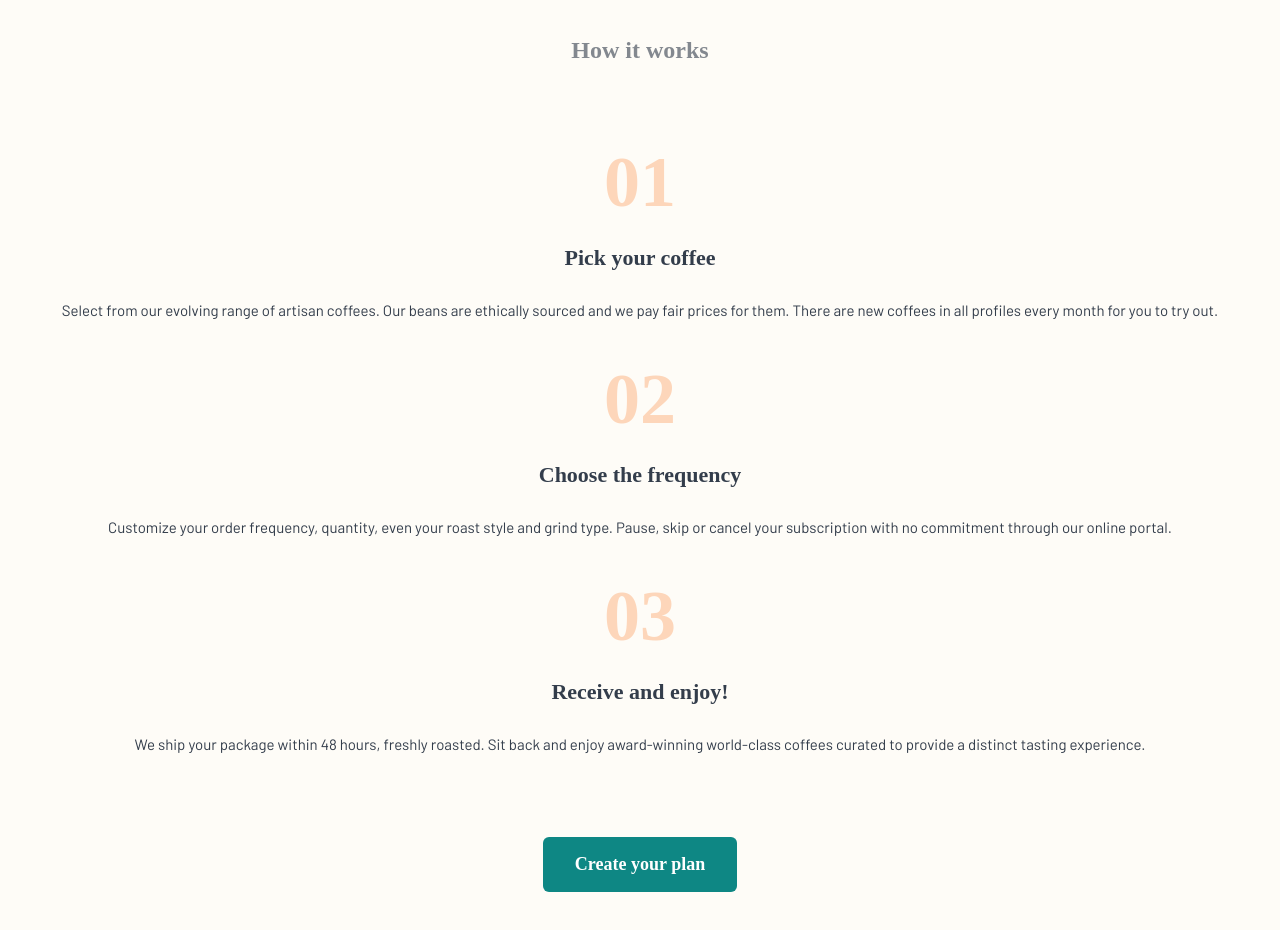
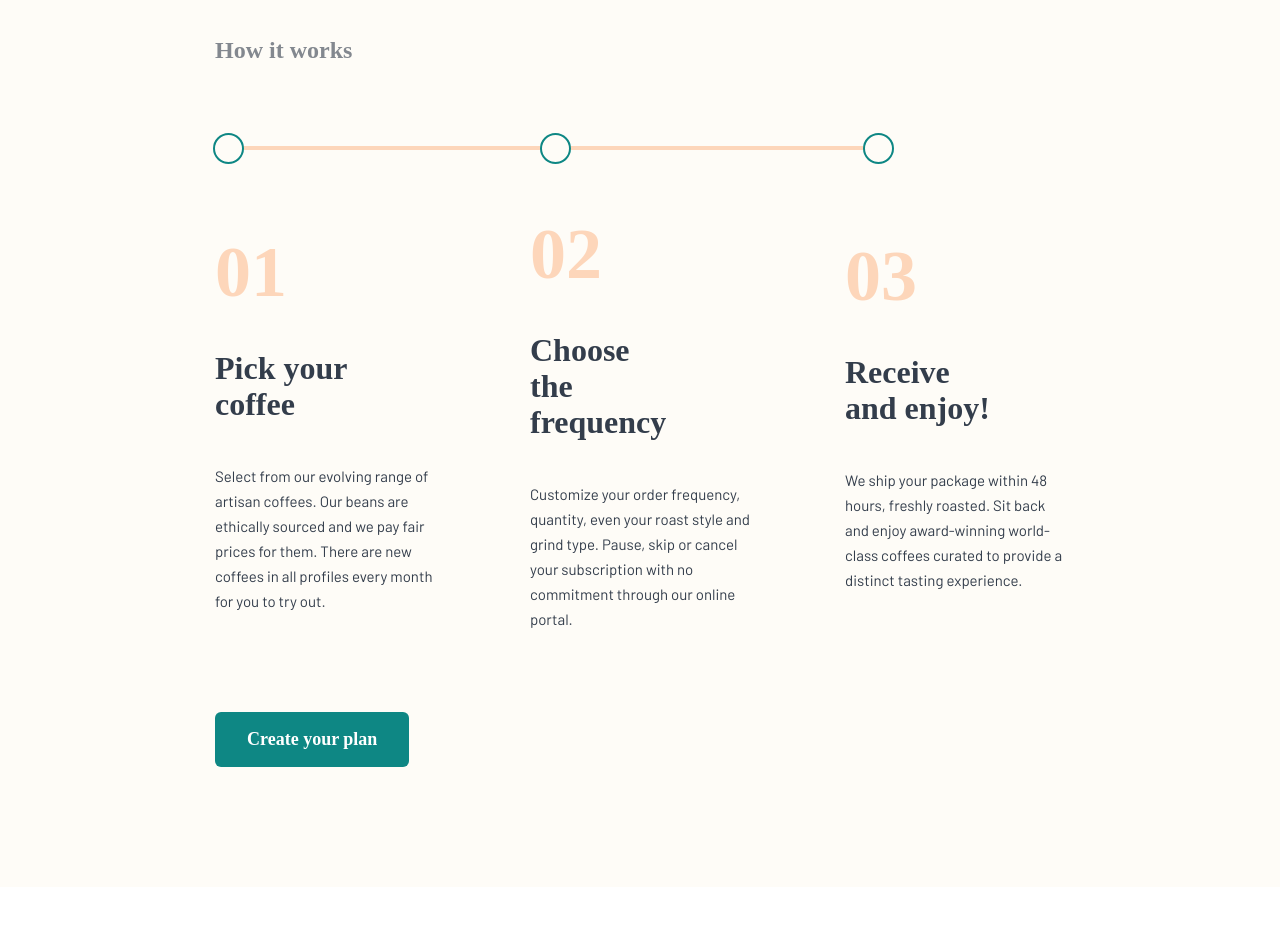
Before and after one commit to caarlosdamian/coffeeroasters-subscription-site, a React (Vite) app: page / in a window 1280 px wide. Shown: the part 2380-3310 px from the top of the page. After the commit the page ends 3267 px from the top, so only its background shows below. Built offline with nearby package versions, Linux system fonts and the light colour scheme; a web font is replaced by a local one.

Commit message:
feat(components): added steps component

```diff
--- /dev/null
+++ b/src/components/steps/Steps.scss
@@ -0,0 +1,112 @@
+@use '../../tokens/index.scss' as tokens;
+
+.steps {
+  display: flex;
+  flex-direction: column;
+
+  @include tokens.for-size(tablet-portrait-up) {
+    gap: 48px;
+  }
+  @include tokens.for-size(desktop-up) {
+    gap: 68px;
+  }
+  &__line {
+    display: none;
+    @include tokens.for-size(tablet-portrait-up) {
+      display: block;
+      width: 497px;
+      border: 2px solid #fdd6ba;
+      position: relative;
+    }
+    @include tokens.for-size(desktop-up) {
+      width: 650px;
+    }
+    .dot {
+      height: 31px;
+      width: 31px;
+      border-radius: 50%;
+      border: 2px solid #0e8784;
+      position: absolute;
+      background: #fefcf7;
+    }
+    #dot1 {
+      left: -4px;
+      top: -15px;
+    }
+    #dot2 {
+      left: 50%;
+      top: -15px;
+    }
+    #dot3 {
+      left: 100%;
+      top: -15px;
+    }
+  }
+  &__grid {
+    display: flex;
+    align-items: center;
+    flex-direction: column;
+    gap: tokens.$spacing-56;
+    @include tokens.for-size(tablet-portrait-up) {
+      flex-direction: row;
+    }
+    @include tokens.for-size(desktop-up) {
+      gap: tokens.$spacing-95;
+    }
+
+    .step__container {
+      display: flex;
+      align-items: center;
+      flex-direction: column;
+      gap: tokens.$spacing-24;
+      @include tokens.for-size(tablet-portrait-up) {
+        min-height: 371px;
+        align-items: flex-start;
+        gap: tokens.$spacing-42;
+        // justify-content: flex-start;
+      }
+      &--number {
+        text-align: center;
+        color: tokens.$pale-orange;
+        @include tokens.font(
+          tokens.$font-size-72,
+          tokens.$font-weight-900,
+          tokens.$line-height-72,
+          tokens.$font-family-fraunces-9
+        );
+      }
+      &--title {
+        text-align: center;
+        color: tokens.$dark-grey-blue;
+        @include tokens.font(
+          tokens.$font-size-28,
+          tokens.$font-weight-900,
+          tokens.$line-height-32,
+          tokens.$font-family-fraunces-9
+        );
+        @include tokens.for-size(tablet-portrait-up) {
+          text-align: start;
+          max-width: 150px;
+        }
+        @include tokens.for-size(desktop-up) {
+          font-size: tokens.$font-size-32;
+          line-height: tokens.$line-height-36;
+        }
+      }
+      &--desc {
+        text-align: center;
+        color: tokens.$dark-grey-blue;
+        @include tokens.font(
+          tokens.$font-size-15,
+          tokens.$font-weight-400,
+          tokens.$line-height-25,
+          tokens.$font-family-barlow
+        );
+        @include tokens.for-size(tablet-portrait-up) {
+          text-align: start;
+          max-width: 220px;
+        }
+      }
+    }
+  }
+}
--- /dev/null
+++ b/src/components/steps/Steps.tsx
@@ -0,0 +1,28 @@
+import React from 'react';
+import { worksSteps } from '../../utils/data';
+import { Fade } from 'react-awesome-reveal';
+import { StepsWorks } from '../../utils/types';
+import './Steps.scss'
+
+export const Steps = () => {
+  return (
+    <div className="steps">
+      <div className="steps__line">
+        <div className="dot" id="dot1"></div>
+        <div className="dot" id="dot2"></div>
+        <div className="dot" id="dot3"></div>
+      </div>
+      <div className="steps__grid">
+        {worksSteps.map((step: StepsWorks) => (
+          <Fade triggerOnce key={step.id}>
+            <div className="step__container">
+              <span className="step__container--number">{step.id}</span>
+              <span className="step__container--title">{step.title}</span>
+              <span className="step__container--desc">{step.desc}</span>
+            </div>
+          </Fade>
+        ))}
+      </div>
+    </div>
+  );
+};
--- a/src/pages/home/Home.scss
+++ b/src/pages/home/Home.scss
@@ -162,7 +162,7 @@
         right: 0;
         margin: auto;
         top: -48px;
-        width: 580px;
+        width: 660px;
         height: 196px;
       }
 
@@ -347,7 +347,8 @@
             width: 573px;
             height: 180px;
             flex-direction: row;
-            padding: tokens.$padding-spaicing-42 tokens.$padding-spaicing-48 tokens.$padding-spaicing-42 70px;
+            padding: tokens.$padding-spaicing-42 tokens.$padding-spaicing-48
+              tokens.$padding-spaicing-42 70px;
           }
           @include tokens.for-size(desktop-up) {
             width: 350px;
@@ -425,7 +426,18 @@
     gap: 80px;
     margin-bottom: 120px;
 
+    @include tokens.for-size(tablet-portrait-up) {
+      padding: 0 tokens.$padding-spaicing-40;
+      align-items: flex-start;
+    }
+    @include tokens.for-size(desktop-up) {
+      padding: 0 tokens.$padding-spaicing-164;
+    }
+
     &__title {
+      @include tokens.for-size(tablet-portrait-up) {
+        align-self: flex-start;
+      }
       .title {
         text-align: center;
         color: #83888f;
@@ -435,53 +447,13 @@
           tokens.$line-height-32,
           tokens.$font-family-fraunces-9
         );
-      }
-    }
-    &__line {
-      display: none;
-    }
-    &__grid {
-      display: flex;
-      align-items: center;
-      flex-direction: column;
-      gap: tokens.$spacing-56;
-
-      .step__container {
-        display: flex;
-        align-items: center;
-        flex-direction: column;
-        gap: tokens.$spacing-24;
-        &--number {
-          text-align: center;
-          color: tokens.$pale-orange;
-          @include tokens.font(
-            tokens.$font-size-72,
-            tokens.$font-weight-900,
-            tokens.$line-height-72,
-            tokens.$font-family-fraunces-9
-          );
-        }
-        &--title {
-          text-align: center;
-          color: tokens.$dark-grey-blue;
-          @include tokens.font(
-            tokens.$font-size-28,
-            tokens.$font-weight-900,
-            tokens.$line-height-32,
-            tokens.$font-family-fraunces-9
-          );
-        }
-        &--desc {
-          text-align: center;
-          color: tokens.$dark-grey-blue;
-          @include tokens.font(
-            tokens.$font-size-15,
-            tokens.$font-weight-400,
-            tokens.$line-height-25,
-            tokens.$font-family-barlow
-          );
+        @include tokens.for-size(tablet-portrait-up) {
+          text-align: start;
         }
       }
     }
+    //
+
+    //
   }
 }
--- a/src/pages/home/Home.tsx
+++ b/src/pages/home/Home.tsx
@@ -4,6 +4,8 @@ import { Button } from '../../components/button/Button';
 import { featureInfo, homeCoffes, worksSteps } from '../../utils/data';
 import { HomeCoffes, StepsWorks } from '../../utils/types';
 import './Home.scss';
+import { Link } from 'react-router-dom';
+import { Steps } from '../../components/steps/Steps';
 
 export const Home = () => {
   return (
@@ -67,19 +69,10 @@ export const Home = () => {
         <div className="works__title">
           <span className="title">How it works</span>
         </div>
-        <div className="works__line"></div>
-        <div className="works__grid">
-          {worksSteps.map((step: StepsWorks) => (
-            <Fade triggerOnce key={step.id}>
-              <div className="step__container">
-                <span className="step__container--number">{step.id}</span>
-                <span className="step__container--title">{step.title}</span>
-                <span className="step__container--desc">{step.desc}</span>
-              </div>
-            </Fade>
-          ))}
-        </div>
-        <Button label="Create your plan" />
+        <Steps />
+        <Link to="/plan" className="links">
+          <Button label="Create your plan" />
+        </Link>
       </div>
     </div>
   );
--- a/src/tokens/spacing.scss
+++ b/src/tokens/spacing.scss
@@ -1,4 +1,5 @@
 $padding-spaicing-355: 22.188rem;
+$padding-spaicing-164: 10.25rem;
 $padding-spaicing-84: 5.25rem;
 $padding-spaicing-80: 5rem;
 $padding-spaicing-79: 4.938rem;
@@ -34,6 +35,7 @@ $spacing-43: 2.688rem;
 $spacing-48: 3rem;
 $spacing-56: 2.5rem;
 $spacing-72: 4.5rem;
+$spacing-95: 5.938rem;
 
 // border-radius
 $border-radius-4: 0.25rem;
```
